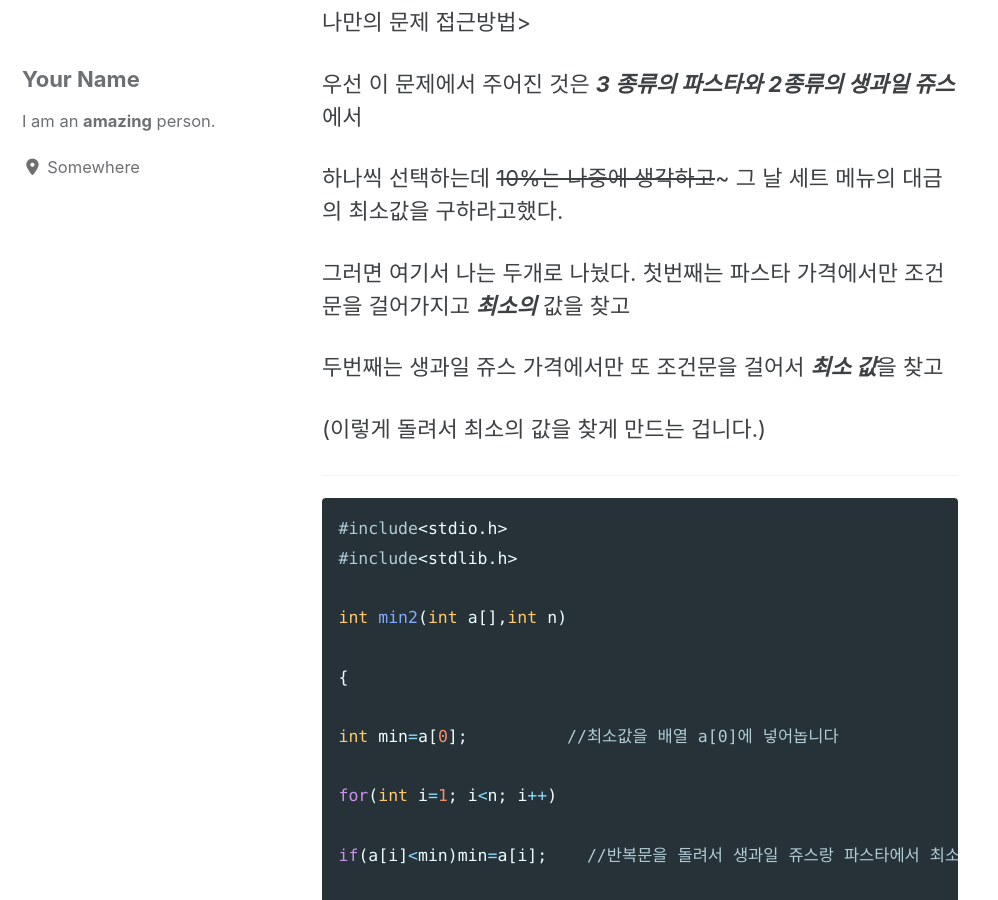
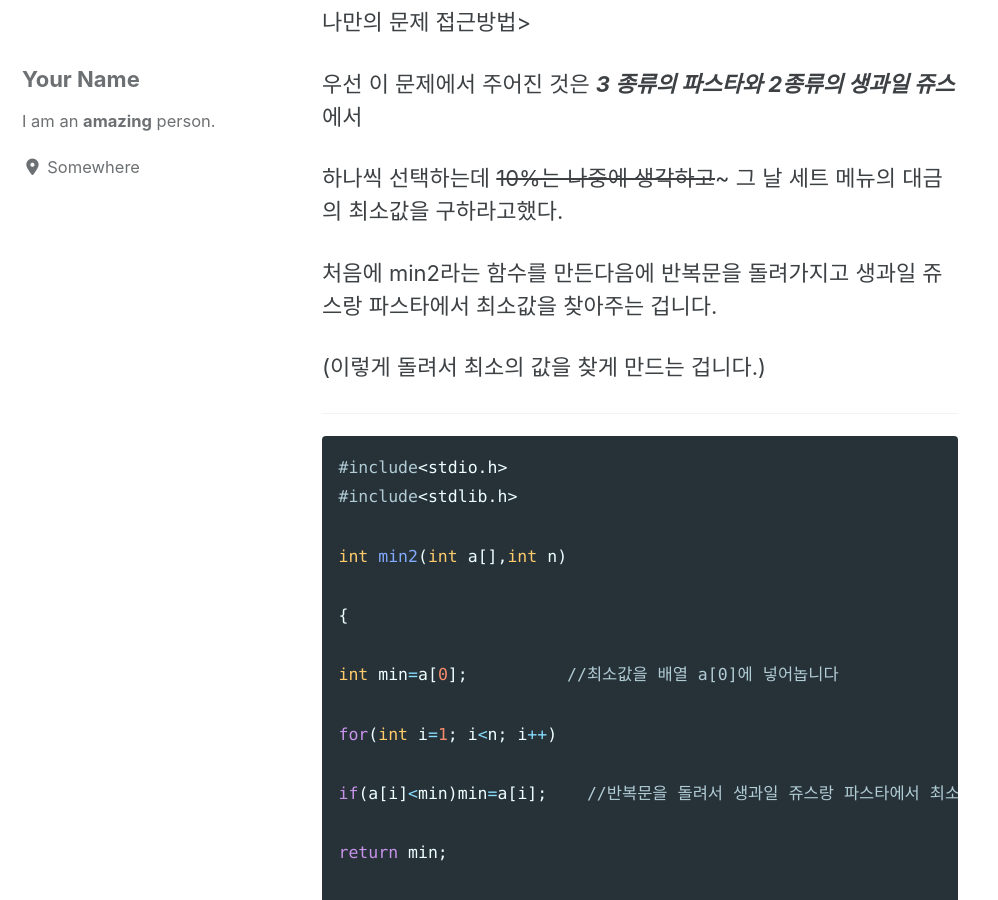
Before and after one commit to todghkfsla/todghkfsla.github.io, a Jekyll site: the page built from _posts/2020-04-15-greedy problem.md, in a window 1280 px wide and 900 px high, scrolled down 1885 px. Shown: the whole window, without its empty margins (0-998 px from the left). Built offline with Jekyll 4.4.1, drawn with Linux system fonts in a browser that asks for light colours; cached includes are drawn as plain includes; nearby versions of some CDN libraries.

Commit message:
new file

```diff
--- a/_posts/2020-04-15-greedy problem.md
+++ b/_posts/2020-04-15-greedy problem.md
@@ -68,9 +68,7 @@ date: 2020-04-15 16:10:00 +0900
 
 하나씩 선택하는데 ~~10%는 나중에 생각하고~~~ 그 날 세트 메뉴의 대금의 최소값을 구하라고했다.
 
-그러면 여기서 나는 두개로 나눴다.  첫번째는 파스타 가격에서만 조건문을 걸어가지고 ***최소의*** 값을 찾고
-
-두번째는 생과일 쥬스 가격에서만 또 조건문을 걸어서 ***최소 값***을 찾고
+처음에 min2라는 함수를 만든다음에 반복문을 돌려가지고 생과일 쥬스랑 파스타에서 최소값을 찾아주는 겁니다.
 
 (이렇게 돌려서 최소의 값을 찾게 만드는 겁니다.)
 
```
